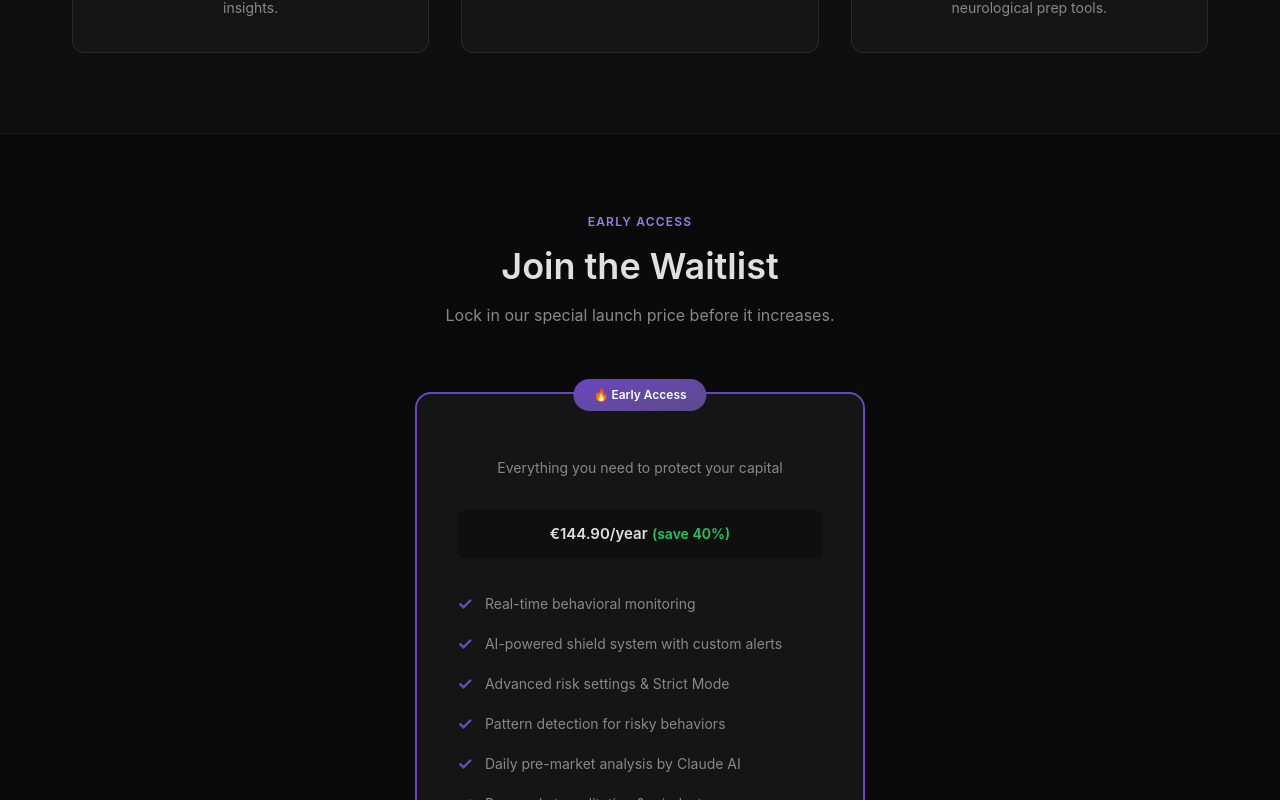
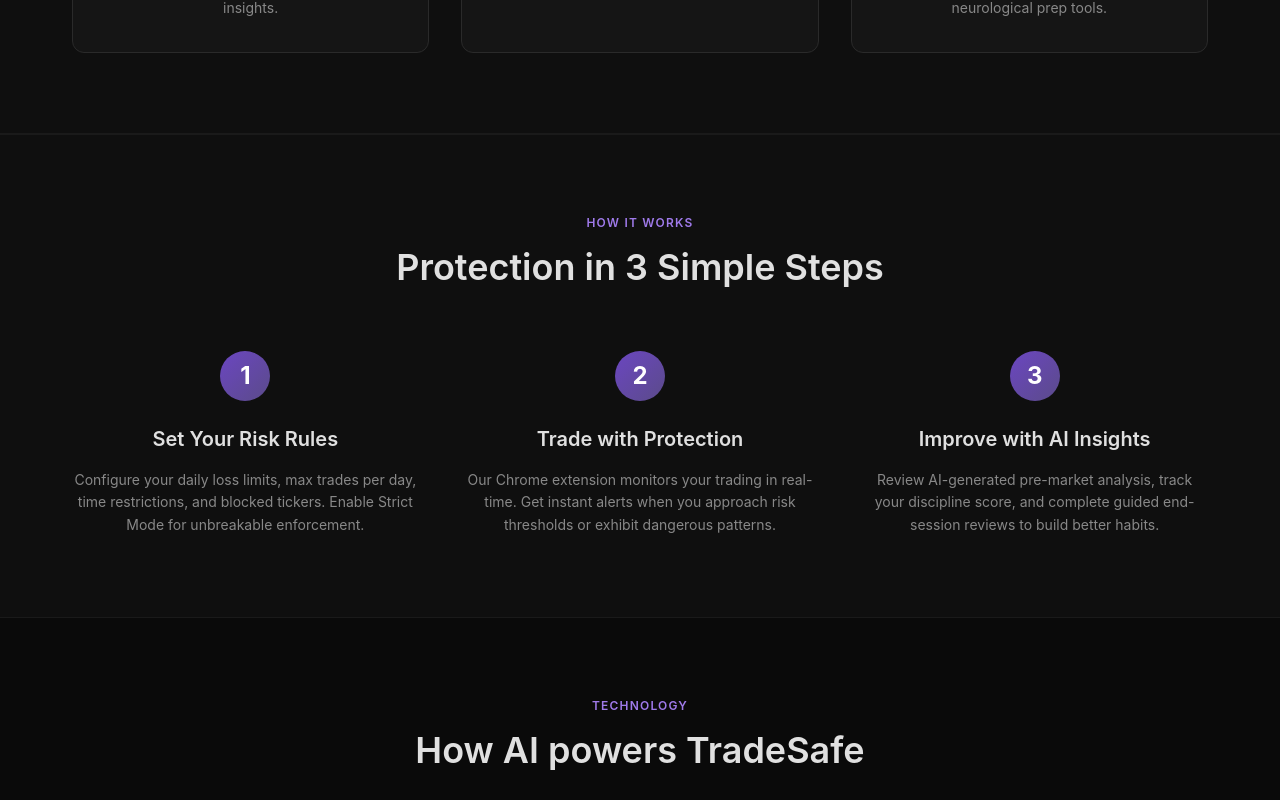
Before and after one commit to Trade-Safe/tradesafe-landing, a Next.js app: page / in a window 1280 px wide. Shown: the part 1420-2220 px from the top of the page. Built offline with nearby package versions, Linux system fonts and the light colour scheme.

Commit message:
refactor: reorder sections - show value before pricing

```diff
--- a/app/page.tsx
+++ b/app/page.tsx
@@ -67,9 +67,9 @@
           subtitle={messages.features.subtitle}
           features={featuresWithIcons}
         />
-        <Pricing {...messages.pricing} />
         <HowItWorks {...messages.howItWorks} />
         <Technology {...messages.technology} />
+        <Pricing {...messages.pricing} />
         <Legal {...messages.legal} />
       </main>
       <Footer {...messages.footer} />
```
